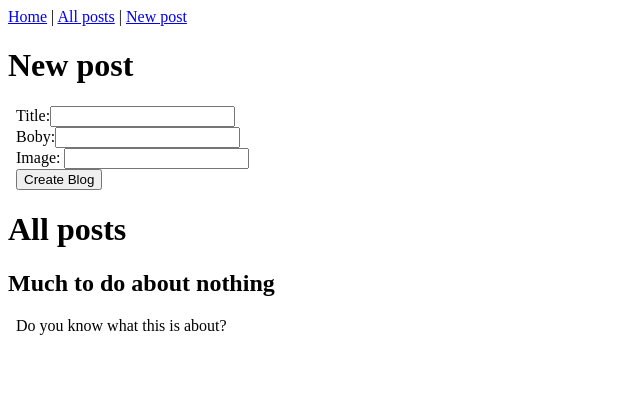
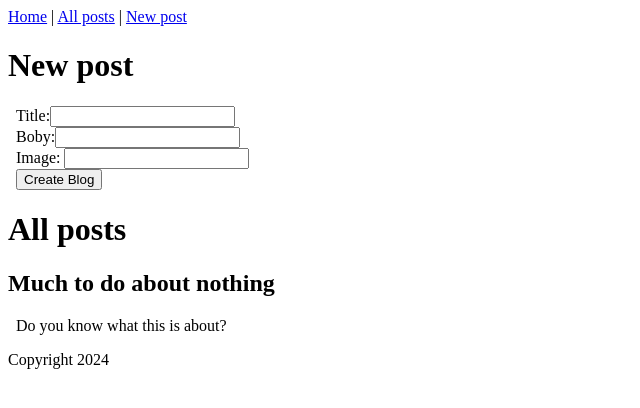
Before and after one commit to Leilanigreer/blog-frontend, a React (Vite) app: page / in a window 1280 px wide. Shown: the top 408 px of the page, without its empty margins (0-640 px from the left). Built offline with nearby package versions, Linux system fonts and the light colour scheme.

Commit message:
reorganize into components. Still need to flush out Posts index

```diff
--- a/eslint.config.js
+++ b/eslint.config.js
@@ -33,6 +33,7 @@ export default [
         'warn',
         { allowConstantExport: true },
       ],
+      "react/prop-types": "off"
     },
   },
 ]
--- a/src/App.jsx
+++ b/src/App.jsx
@@ -14,14 +14,8 @@ function Footer() {
   )
 }
 
-
-function App() {
+function PostsNew() {
   return (
-    <div>
-      <Header />
-
-      {/* <Footer /> */}
-
     <div id="posts-new">
       <h1>New post</h1>
       <body>
@@ -39,15 +33,36 @@ function App() {
       </form>
       </body>
     </div>
+  )
+}
 
+// I need to add more to this:
+function PostsIndex() {
+  return (
     <div id="posts-index">
     <h1>All posts</h1>
     <h2>Much to do about nothing</h2>
     <body> Do you know what this is about?</body>
+  </div>
+  )
+}
 
-      </div>
+function PostsPage() {
+  return (
+    <main>
+      <PostsNew />
+      <PostsIndex />
+    </main>
+  )
+}
 
 
+function App() {
+  return (
+    <div>
+      <Header />
+      <PostsPage />
+      <Footer />
     </div>
   );
 }
```
Lines whose indentation alone changed are shown as unchanged.
